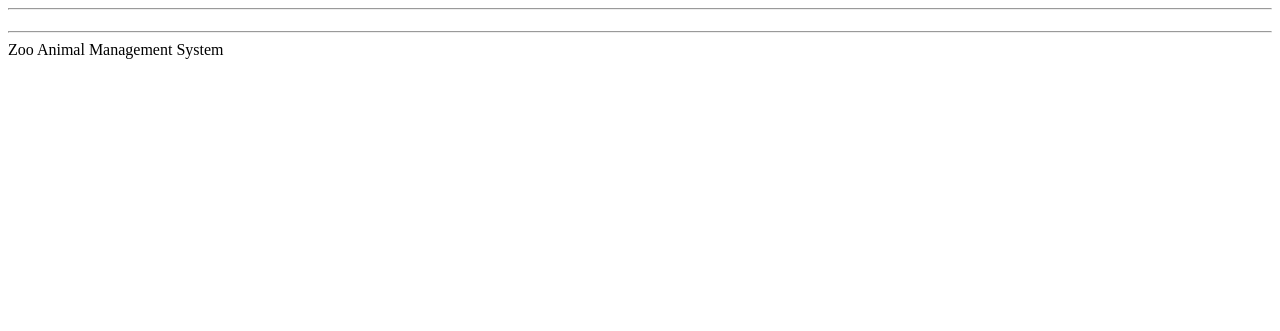
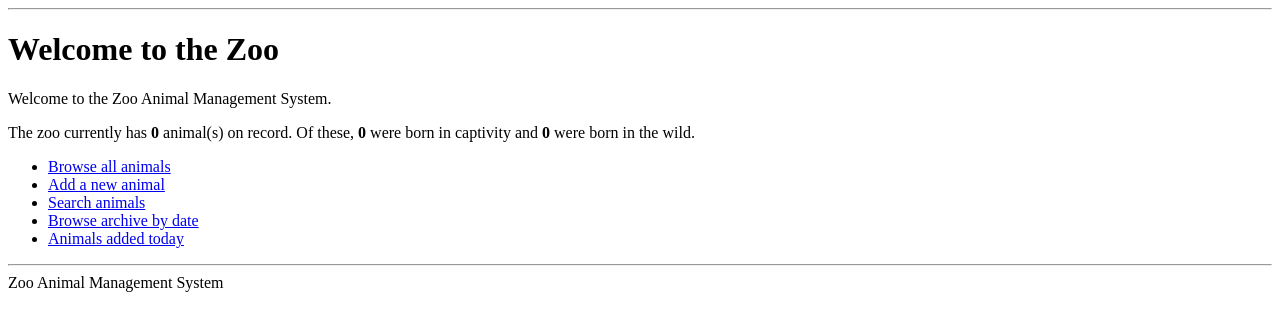
Before and after one commit to sparky9043/comIT-assignment-solutions, a Django app: page / in a window 1280 px wide. Shown: the part 26-357 px from the top of the page. Run offline with Django 5.2, Linux system fonts and the light colour scheme; data that the repository does not hold is empty.

Commit message:
fix: update home view properly

```diff
--- a/04-23-2026/zoo_app/animals/templates/animals/home.html
+++ b/04-23-2026/zoo_app/animals/templates/animals/home.html
@@ -1,32 +1,23 @@
-<!DOCTYPE html>
-<html lang="en">
+{% extends 'animals/base.html' %}
 
-<head>
-  <meta charset="UTF-8">
-  <title>{% block title %}Zoo App{% endblock %}</title>
-</head>
+{% block title %}{{ page_title }}{% endblock %}
+{% block heading %}{{ page_title }}{% endblock %}
 
-<body>
+{% block content %}
+{# page_title, total_animals, captive_count, wild_count come from HomeView.get_context_data() #}
+<p>Welcome to the Zoo Animal Management System.</p>
 
-  <nav>
-    <strong>Zoo Management</strong> |
-    <a href="{% url 'animals:home' %}">Home</a> |
-    <a href="{% url 'animals:animal-list' %}">All Animals</a> |
-    <a href="{% url 'animals:animal-create' %}">Add Animal</a> |
-    <a href="{% url 'animals:animal-search' %}">Search</a> |
-    <a href="{% url 'animals:animal-archive-index' %}">Archive</a> |
-    <a href="{% url 'animals:animal-today-archive' %}">Added Today</a>
-  </nav>
+<p>
+  The zoo currently has <strong>{{ total_animals }}</strong> animal(s) on record.
+  Of these, <strong>{{ captive_count }}</strong> were born in captivity and
+  <strong>{{ wild_count }}</strong> were born in the wild.
+</p>
 
-  <hr>
-
-  <h1>{% block heading %}{% endblock %}</h1>
-
-  {% block content %}{% endblock %}
-
-  <hr>
-  <footer>Zoo Animal Management System</footer>
-
-</body>
-
-</html>
+<ul>
+  <li><a href="{% url 'animals:animal-list' %}">Browse all animals</a></li>
+  <li><a href="{% url 'animals:animal-create' %}">Add a new animal</a></li>
+  <li><a href="{% url 'animals:animal-search' %}">Search animals</a></li>
+  <li><a href="{% url 'animals:animal-archive-index' %}">Browse archive by date</a></li>
+  <li><a href="{% url 'animals:animal-today-archive' %}">Animals added today</a></li>
+</ul>
+{% endblock %}
```
